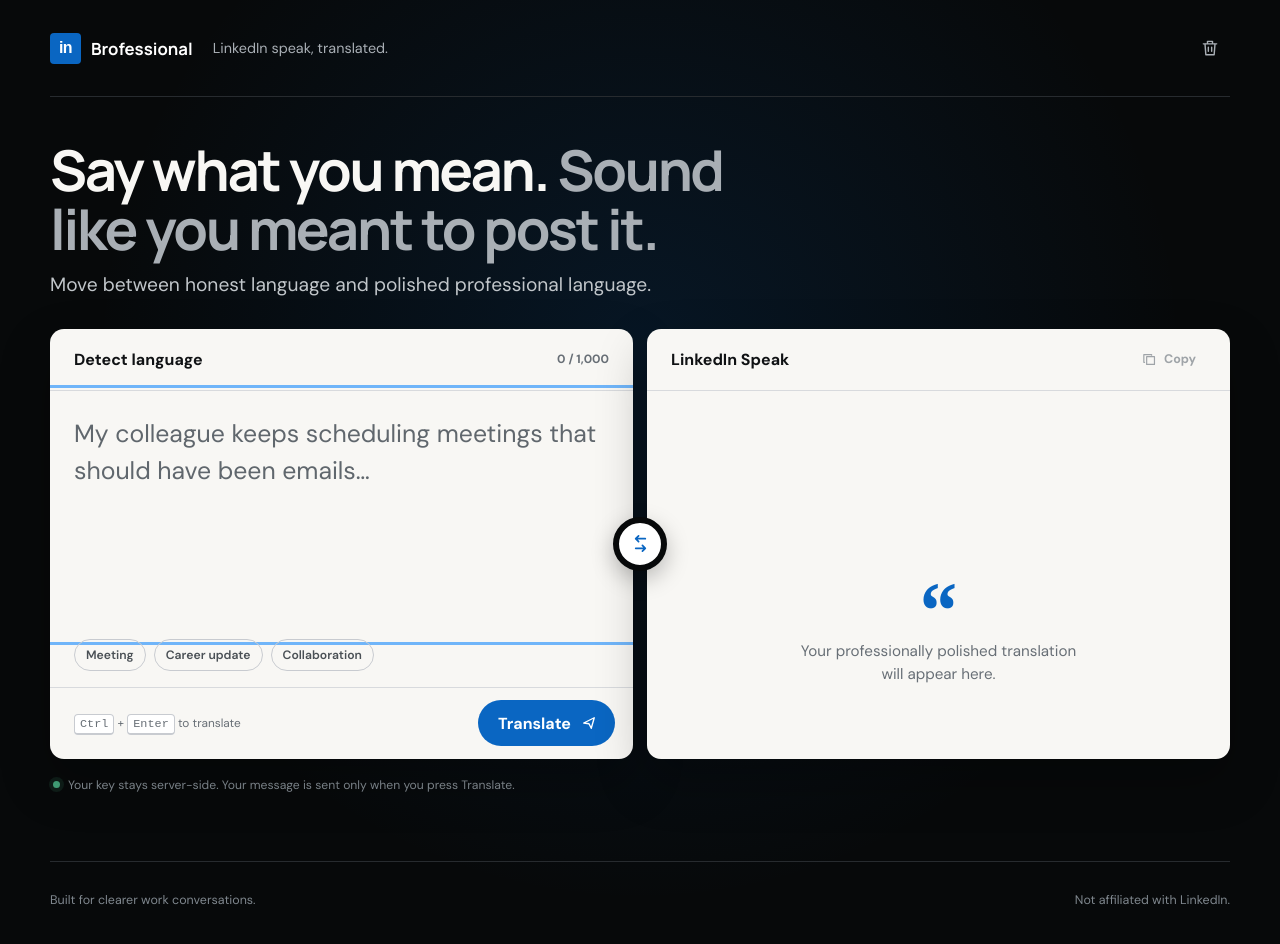
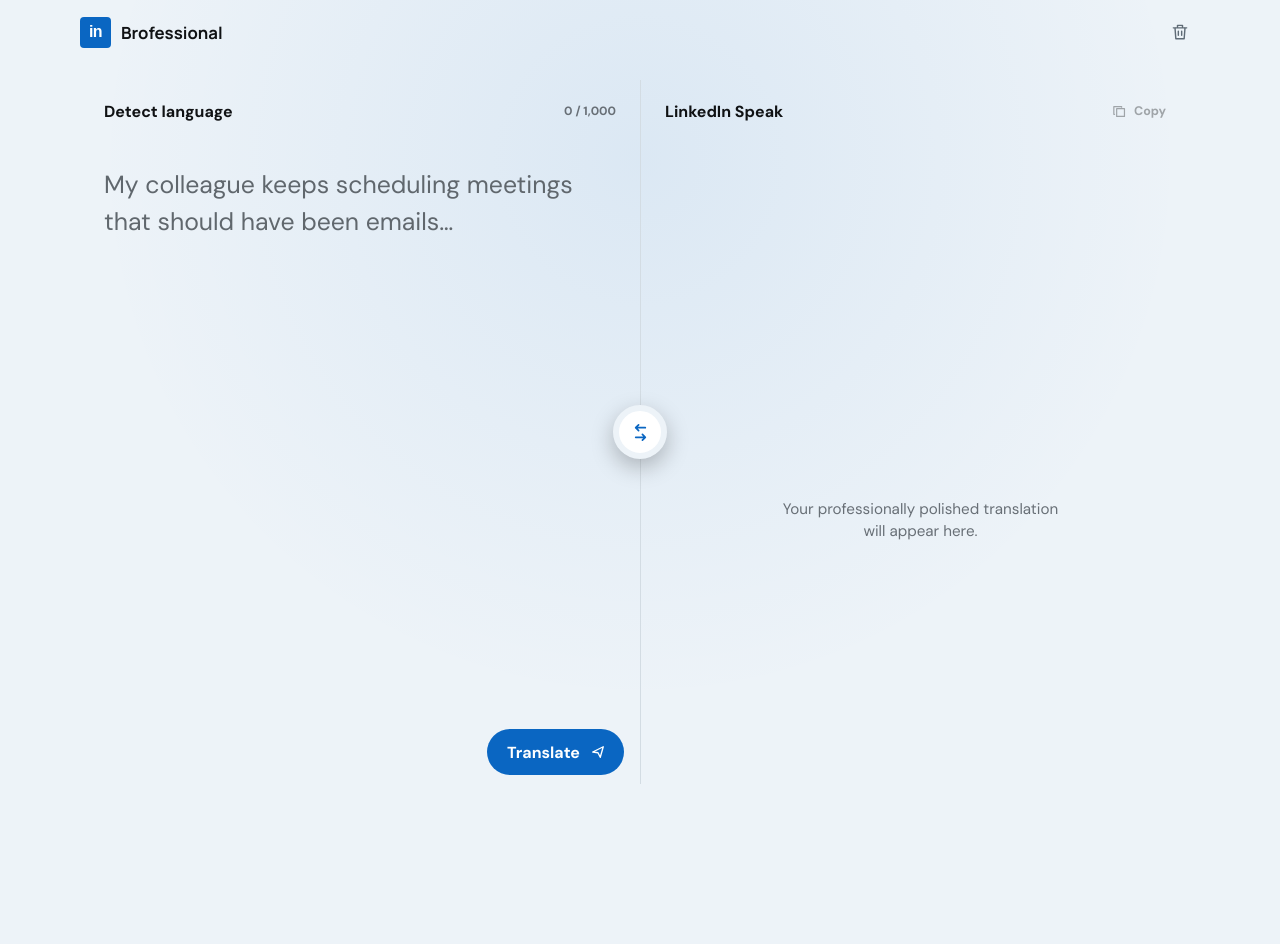
Before and after one commit to CO0Oper/Brofessional, a website: page index.html in a window 1280 px wide. After the commit the page ends 800 px from the top, so only its background shows below. Drawn offline with Linux system fonts and the light colour scheme.

Commit message:
Simplify translator into open split layout

```diff
--- a/index.html
+++ b/index.html
@@ -4,14 +4,14 @@
     <meta charset="UTF-8" />
     <meta name="viewport" content="width=device-width, initial-scale=1, viewport-fit=cover" />
     <meta name="description" content="Turn direct thoughts into polished LinkedIn language with Brofessional." />
-    <meta name="theme-color" content="#0a66c2" />
+    <meta name="theme-color" content="#edf3f8" />
     <title>Brofessional — LinkedIn speak, translated</title>
-    <link rel="stylesheet" href="styles.css?v=9" />
+    <link rel="stylesheet" href="styles.css?v=12" />
   </head>
   <body>
     <!--
       FORM SEED: user-pinned reference / linkedin-translator-2026-09-10 (the explicit brief overrides a concept roll).
-      WORLD: Editorial translation desk — a black stage, two paper-white work surfaces; LinkedIn blue marks action and provenance.
+      WORLD: Editorial translation desk — one pale blue-gray canvas split into two open work zones; LinkedIn blue marks action and provenance.
       FIRST VIEWPORT: A compact proposition hands the viewport immediately to the working translator on desktop and mobile.
       VISITOR PATH: Write candidly, translate, read the paired turn, then refine through a compact follow-up composer.
       SIGNATURE INTERACTION: A blue signal crosses the center rail as the destination resolves.
@@ -25,18 +25,12 @@
         <span class="brand-mark" aria-hidden="true">in</span>
         <span>Brofessional</span>
       </a>
-      <p>LinkedIn speak, translated.</p>
       <button class="icon-button" id="clear-button" type="button" aria-label="Clear conversation" title="Clear conversation">
         <svg viewBox="0 0 24 24" aria-hidden="true"><path d="M4 7h16M9 7V4h6v3m3 0-1 13H7L6 7m4 4v5m4-5v5" /></svg>
       </button>
     </header>
 
     <main>
-      <section class="intro" aria-labelledby="page-title">
-        <h1 id="page-title">Say what you mean. <span>Sound like you meant to post it.</span></h1>
-        <p>Move between honest language and polished professional language.</p>
-      </section>
-
       <section class="translator" aria-label="LinkedIn language translator">
         <article class="panel input-panel">
           <div class="panel-heading">
@@ -44,13 +38,7 @@
             <span id="character-count">0 / 1,000</span>
           </div>
           <textarea id="message" maxlength="1000" placeholder="My colleague keeps scheduling meetings that should have been emails…" autofocus></textarea>
-          <div class="examples" aria-label="Example prompts">
-            <button type="button" data-prompt="I have no idea what this meeting is about, but I am happy to be here.">Meeting</button>
-            <button type="button" data-prompt="I quit because the job was draining me.">Career update</button>
-            <button type="button" data-prompt="My colleague and I completely disagree.">Collaboration</button>
-          </div>
           <div class="panel-footer">
-            <p><kbd>Ctrl</kbd> <span>+</span> <kbd>Enter</kbd> to translate</p>
             <div class="translate-actions">
               <div class="tone-picker" id="tone-picker" role="group" aria-labelledby="tone-label" hidden>
                 <span class="tone-label" id="tone-label">Tone</span>
@@ -96,7 +84,6 @@
           </div>
           <div class="output" id="output">
             <div class="empty-state">
-              <span class="quote-mark" aria-hidden="true">“</span>
               <p>Your professionally polished translation will appear here.</p>
             </div>
           </div>
@@ -117,15 +104,8 @@
           <div class="status" id="status" role="status"></div>
         </article>
       </section>
-
-      <p class="privacy-note"><span aria-hidden="true"></span>Your key stays server-side. Your message is sent only when you press Translate.</p>
     </main>
 
-    <footer>
-      <p>Built for clearer work conversations.</p>
-      <p>Not affiliated with LinkedIn.</p>
-    </footer>
-
-    <script src="app.js?v=9"></script>
+    <script src="app.js?v=12"></script>
   </body>
 </html>
--- a/styles.css
+++ b/styles.css
@@ -4,29 +4,32 @@
   color-scheme: light;
   --ink: #101214;
   --muted: #686f76;
-  --stage: #07090a;
-  --paper: #f8f7f4;
-  --line: #d8dadd;
+  --stage: #edf3f8;
+  --paper: #ffffff;
+  --line: #d3dce3;
   --blue: #0a66c2;
   --blue-dark: #004182;
   --blue-soft: #e8f3ff;
   --danger: #b42318;
   --radius: 14px;
-  --shadow: 0 22px 50px rgba(0, 0, 0, 0.28);
   font-family: "DM Sans", sans-serif;
 }
 
 * { box-sizing: border-box; }
 
-html { background: var(--stage); }
+html { height: 100%; overflow: hidden; background: var(--stage); }
 
 body {
   min-width: 320px;
-  min-height: 100vh;
+  height: 100dvh;
+  min-height: 0;
   margin: 0;
-  color: var(--paper);
+  display: grid;
+  grid-template-rows: auto minmax(0, 1fr);
+  overflow: hidden;
+  color: var(--ink);
   background:
-    radial-gradient(circle at 50% 38%, rgba(10, 102, 194, 0.15), transparent 34rem),
+    radial-gradient(circle at 50% 20%, rgba(10, 102, 194, 0.08), transparent 34rem),
     var(--stage);
 }
 
@@ -36,10 +39,10 @@
 
 ::selection { color: white; background: var(--blue); }
 
-* { scrollbar-width: thin; scrollbar-color: var(--blue) #171b1e; }
+* { scrollbar-width: thin; scrollbar-color: var(--blue) #dbe4eb; }
 ::-webkit-scrollbar { width: 10px; }
-::-webkit-scrollbar-track { background: #171b1e; }
-::-webkit-scrollbar-thumb { background: var(--blue); border: 2px solid #171b1e; border-radius: 999px; }
+::-webkit-scrollbar-track { background: #dbe4eb; }
+::-webkit-scrollbar-thumb { background: var(--blue); border: 2px solid #dbe4eb; border-radius: 999px; }
 
 :focus-visible {
   outline: 3px solid #70b5f9;
@@ -47,20 +50,19 @@
 }
 
 .masthead {
-  width: min(1180px, calc(100% - 40px));
+  width: min(1120px, calc(100% - 32px));
+  min-height: 64px;
   margin: 0 auto;
-  padding: 28px 0;
+  padding: 12px 0;
   display: flex;
   align-items: center;
-  gap: 20px;
-  border-bottom: 1px solid #272b2f;
 }
 
 .brand {
   display: inline-flex;
   align-items: center;
   gap: 10px;
-  color: white;
+  color: var(--ink);
   font: 700 1.05rem "Manrope", sans-serif;
   text-decoration: none;
 }
@@ -77,12 +79,6 @@
   letter-spacing: -0.04em;
 }
 
-.masthead > p {
-  margin: 0;
-  color: #a9afb5;
-  font-size: 0.9rem;
-}
-
 .icon-button {
   width: 40px;
   height: 40px;
@@ -91,55 +87,40 @@
   place-items: center;
   border: 0;
   border-radius: 50%;
-  color: #a9afb5;
+  color: #5f6b76;
   background: transparent;
 }
 
-.icon-button:hover { color: white; background: #1b1f22; }
+.icon-button:hover { color: var(--blue-dark); background: var(--blue-soft); }
 .icon-button svg { width: 20px; fill: none; stroke: currentColor; stroke-width: 1.7; stroke-linecap: round; stroke-linejoin: round; }
 
 main {
-  width: min(1180px, calc(100% - 40px));
+  width: min(1120px, calc(100% - 32px));
+  min-height: 0;
   margin: 0 auto;
-  padding: 44px 0 40px;
-}
-
-.intro { max-width: 980px; margin-bottom: 28px; }
-
-.intro h1 {
-  margin: 0 0 12px;
-  font: 700 clamp(2.25rem, 4.4vw, 4.25rem)/1.04 "Manrope", sans-serif;
-  letter-spacing: -0.04em;
-  text-wrap: balance;
-}
-
-.intro h1 span { color: #a9afb5; }
-
-.intro p {
-  max-width: 760px;
-  margin: 0;
-  color: #c1c6ca;
-  font-size: clamp(1rem, 1.8vw, 1.2rem);
-  line-height: 1.6;
+  padding: 16px 0;
+  display: flex;
+  overflow: hidden;
 }
 
 .translator {
   position: relative;
+  width: 100%;
+  min-height: 0;
+  flex: 1;
   display: grid;
   grid-template-columns: 1fr 1fr;
-  gap: 14px;
+  gap: 0;
 }
 
 .panel {
   min-width: 0;
-  min-height: 430px;
+  min-height: 0;
   display: flex;
   flex-direction: column;
   overflow: hidden;
   color: var(--ink);
-  background: var(--paper);
-  border-radius: var(--radius);
-  box-shadow: var(--shadow);
+  background: transparent;
 }
 
 .panel-heading {
@@ -148,7 +129,6 @@
   display: flex;
   align-items: center;
   gap: 14px;
-  border-bottom: 1px solid var(--line);
   font-weight: 700;
 }
 
@@ -177,7 +157,7 @@
 
 textarea {
   width: 100%;
-  min-height: 190px;
+  min-height: 0;
   flex: 1;
   resize: none;
   padding: 24px;
@@ -191,33 +171,15 @@
 }
 
 textarea::placeholder { color: #60676d; opacity: 1; }
-
-.examples { padding: 0 24px 16px; display: flex; flex-wrap: wrap; gap: 8px; }
-.examples[hidden] { display: none; }
-
-.examples button {
-  padding: 7px 11px;
-  border: 1px solid #c8cbd0;
-  border-radius: 999px;
-  color: #4a5055;
-  background: transparent;
-  font-size: 0.76rem;
-  font-weight: 600;
-}
-
-.examples button:hover { color: var(--blue-dark); border-color: var(--blue); background: var(--blue-soft); }
+textarea:focus-visible { outline: 0; }
 
 .panel-footer {
-  min-height: 72px;
-  padding: 12px 18px 12px 24px;
+  min-height: 64px;
+  padding: 8px 16px;
   display: flex;
   align-items: center;
   gap: 18px;
-  border-top: 1px solid var(--line);
 }
-
-.panel-footer p { margin: 0; color: var(--muted); font-size: 0.74rem; }
-kbd { padding: 2px 5px; border: 1px solid #c8cbd0; border-bottom-width: 2px; border-radius: 4px; background: white; }
 
 .translate-actions {
   margin-left: auto;
@@ -246,6 +208,7 @@
 
 .tone-picker { display: flex; align-items: center; gap: 8px; }
 .tone-picker[hidden] { display: none; }
+.tone-picker[hidden] + .primary-button { margin-left: auto; }
 .tone-label { color: var(--muted); font-size: 0.68rem; font-weight: 700; letter-spacing: 0.04em; text-transform: uppercase; }
 .tone-options { display: flex; overflow: hidden; border: 1px solid #b7bbc0; border-radius: 999px; background: white; }
 .tone-options label { position: relative; cursor: pointer; }
@@ -310,17 +273,19 @@
   overflow-y: auto;
 }
 
-.output-panel { position: relative; }
+.output-panel {
+  position: relative;
+  border-left: 1px solid var(--line);
+}
 
 .turn { margin-bottom: 18px; white-space: normal; }
 .turn:last-child { margin-bottom: 0; }
 .turn span { display: block; margin-bottom: 5px; color: var(--muted); font-size: 0.7rem; font-weight: 700; letter-spacing: 0.04em; text-transform: uppercase; }
 .turn.assistant p { margin: 0; color: var(--ink); font-size: clamp(1.1rem, 1.9vw, 1.4rem); line-height: 1.5; }
-.turn + .turn { padding-top: 15px; border-top: 1px solid var(--line); }
+.turn + .turn { padding-top: 15px; }
 
 .history {
   margin: 0 18px 12px;
-  border-top: 1px solid var(--line);
 }
 
 .history[hidden] { display: none; }
@@ -340,7 +305,7 @@
 .history[open] summary::after { content: "−"; }
 #history-count { min-width: 24px; padding: 2px 7px; border-radius: 999px; color: var(--blue-dark); background: var(--blue-soft); font-variant-numeric: tabular-nums; text-align: center; }
 .history-list { max-height: 320px; overflow-y: auto; }
-.history-pair { padding: 14px 0 18px; border-top: 1px solid var(--line); }
+.history-pair { padding: 14px 0 18px; }
 .history-pair:first-child { border-top: 0; }
 .history-pair span { display: block; margin-bottom: 4px; color: var(--muted); font-size: 0.68rem; font-weight: 700; letter-spacing: 0.04em; text-transform: uppercase; }
 .history-pair p { margin: 0 0 14px; color: var(--ink); font-size: 0.9rem; line-height: 1.5; white-space: pre-wrap; }
@@ -391,9 +356,8 @@
 
 .sr-only { position: absolute; width: 1px; height: 1px; padding: 0; margin: -1px; overflow: hidden; clip: rect(0, 0, 0, 0); white-space: nowrap; border: 0; }
 
-.empty-state { height: 100%; display: grid; place-content: center; justify-items: center; color: var(--muted); text-align: center; }
-.empty-state p { max-width: 290px; margin: 8px 0; font-size: 0.95rem; line-height: 1.5; }
-.quote-mark { height: 62px; color: var(--blue); font: 700 5rem/1 Georgia, serif; }
+.empty-state { min-height: 100%; display: grid; place-content: center; color: var(--muted); text-align: center; }
+.empty-state p { max-width: 290px; margin: 0; font-size: 0.95rem; line-height: 1.5; }
 
 .copy-button {
   padding: 7px 10px;
@@ -415,52 +379,27 @@
 .status { min-height: 34px; padding: 0 68px 14px 24px; color: var(--muted); font-size: 0.78rem; }
 .status.error { color: var(--danger); }
 
-.privacy-note { margin: 18px 3px 0; display: flex; align-items: center; gap: 8px; color: #899198; font-size: 0.76rem; }
-.privacy-note span { width: 7px; height: 7px; border-radius: 50%; background: #44a67c; box-shadow: 0 0 0 4px rgba(68, 166, 124, 0.13); }
-
-footer {
-  width: min(1180px, calc(100% - 40px));
-  margin: 28px auto 0;
-  padding: 30px 0 36px;
-  display: flex;
-  justify-content: space-between;
-  border-top: 1px solid #272b2f;
-  color: #7f878e;
-  font-size: 0.78rem;
-}
-
-footer p { margin: 0; }
-
-@media (max-width: 760px), (max-height: 600px) and (pointer: coarse) {
-  html { height: 100%; overflow: hidden; }
-  body {
-    height: 100dvh;
-    min-height: 0;
-    overflow: hidden;
-    display: grid;
-    grid-template-rows: auto minmax(0, 1fr);
-    padding: env(safe-area-inset-top) env(safe-area-inset-right) env(safe-area-inset-bottom) env(safe-area-inset-left);
-  }
+@media (max-width: 900px) {
+  body { padding: env(safe-area-inset-top) env(safe-area-inset-right) env(safe-area-inset-bottom) env(safe-area-inset-left); }
   .masthead, main { width: calc(100% - 24px); max-width: 600px; }
   .masthead { min-height: 58px; padding: 10px 0; }
-  .masthead > p { display: none; }
   .icon-button { width: 44px; height: 44px; }
   main { min-width: 0; min-height: 0; padding: 10px 0; display: flex; flex-direction: column; overflow: hidden; }
-  .intro, .privacy-note, footer { display: none; }
   .translator {
+    --source-share: 35%;
     width: 100%;
     min-width: 0;
     min-height: 0;
     flex: 1;
     grid-template-columns: 1fr;
-    grid-template-rows: minmax(230px, 0.7fr) minmax(0, 1.3fr);
-    gap: 10px;
+    grid-template-rows: var(--source-share) calc(100% - var(--source-share));
+    gap: 0;
   }
   .panel, .output-panel { width: 100%; max-width: 100%; min-height: 0; }
+  .output-panel { border-left: 0; border-top: 1px solid var(--line); }
   .panel-heading { min-height: 44px; padding: 0 14px; }
   #target-language { min-height: 44px; }
   textarea { min-height: 0; padding: 12px 14px; font-size: 1rem; line-height: 1.4; }
-  .examples { display: none; }
   .panel-footer { min-height: 56px; padding: 6px 10px; }
   .primary-button { min-height: 44px; }
   .translate-actions { width: 100%; justify-content: space-between; gap: 6px; }
@@ -469,26 +408,27 @@
   .tone-options span { min-height: 40px; padding: 0 8px; font-size: 0.68rem; }
   .output { min-height: 0; padding: 12px 14px; font-size: 1rem; line-height: 1.4; }
   .turn.assistant p { font-size: 1rem; line-height: 1.4; }
-  .empty-state p { margin: 4px 0; font-size: 0.84rem; }
-  .quote-mark { height: 46px; font-size: 4rem; }
+  .empty-state p { font-size: 0.84rem; }
   .copy-button { min-height: 44px; }
   .history { margin: 0 12px 6px; }
   .history summary { min-height: 40px; }
-  .history[open] { max-height: 44%; overflow-y: auto; }
+  .history[open] { max-height: 44%; display: flex; flex-direction: column; }
+  .history-list { min-height: 0; overflow-y: auto; }
   .followup { right: 10px; bottom: 62px; left: 10px; }
   .followup button { width: 44px; height: 44px; }
   .status { min-height: 26px; padding: 0 12px 8px; font-size: 0.7rem; }
   .swap-button { width: 50px; height: 50px; }
-  .translator::after { top: calc(50% - 35px); left: calc(50% - 3px); }
-  .swap-button { top: 50%; }
+  .translator::after { top: calc(var(--source-share) - 35px); left: calc(50% - 3px); }
+  .swap-button { top: var(--source-share); }
   .translator.transferring::after { animation-name: transfer-mobile; }
-  .panel-footer p { display: none; }
-  .translator.reversed { grid-template-rows: minmax(0, 1.1fr) minmax(220px, 0.9fr); }
+  .translator.reversed { --source-share: 55%; }
 }
 
-@media (max-height: 600px) and (pointer: coarse) {
+@media (max-height: 600px) and (min-aspect-ratio: 1/1) {
   .masthead { min-height: 52px; }
   .translator, .translator.reversed { grid-template-columns: repeat(2, minmax(0, 1fr)); grid-template-rows: 1fr; }
+  .output-panel { border-top: 0; border-left: 1px solid var(--line); }
+  .swap-button { top: 50%; }
   .translator::after { top: calc(50% - 3px); left: calc(50% - 35px); }
   .translator.transferring::after { animation-name: transfer; }
 }
```
Also changed, not shown: DESIGN.md (+22 -23 lines), app.js (+1 -11 lines).
